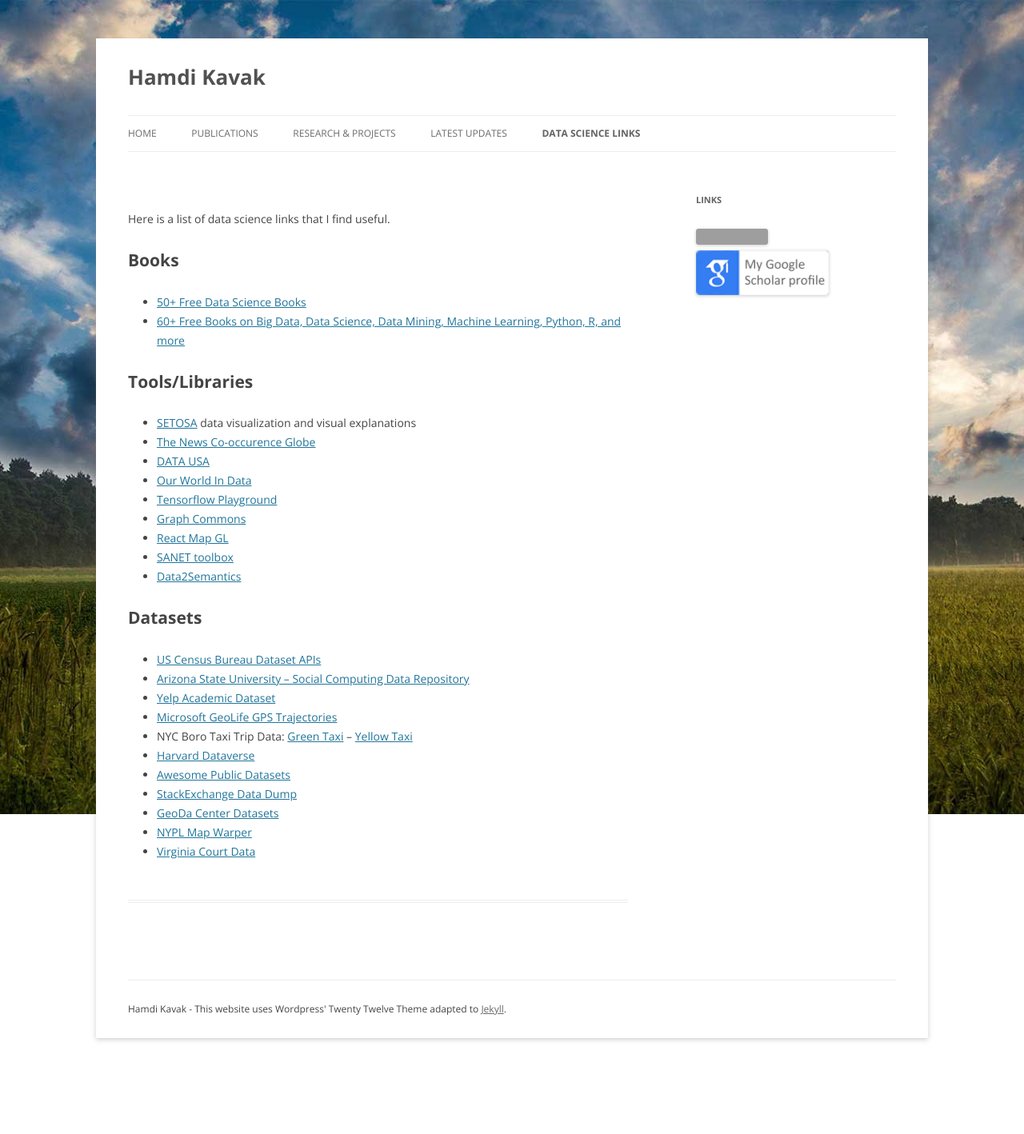
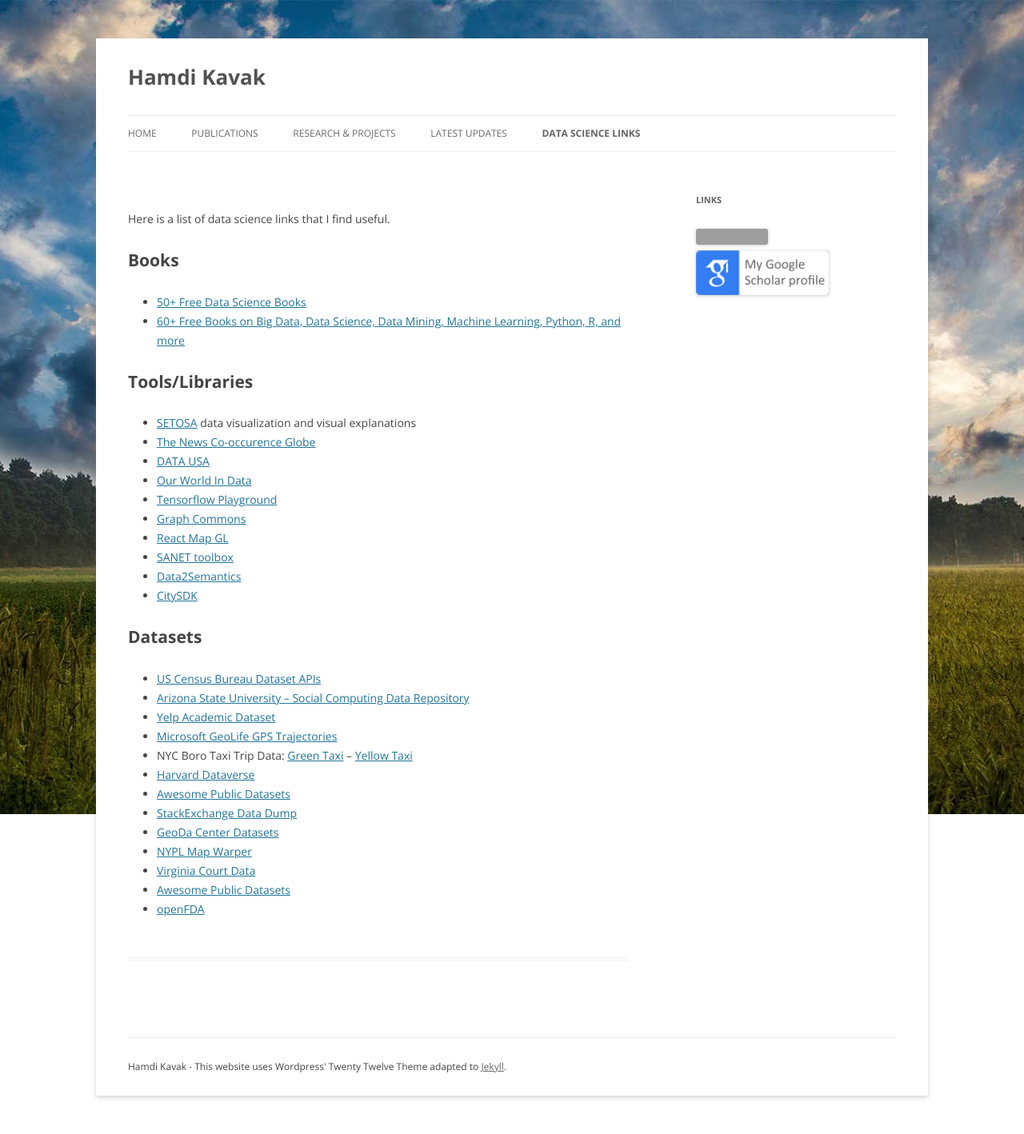
Before and after one commit to hamdikavak/hamdikavak.github.io, a Jekyll site: the page built from datasets/index.html, in a window 1280 px wide. Shown: the whole page at 80% size. Built offline with Jekyll 4.4.1, drawn with Linux system fonts in a browser that asks for light colours; nearby versions of some CDN libraries; library files that are not in the unit come from our copies; before the commit the page ends 1346 px from its top, so only the background shows below that; grey boxes are pictures that could not be loaded.

Commit message:
Update index.html

```diff
--- a/datasets/index.html
+++ b/datasets/index.html
@@ -23,6 +23,8 @@ current_page_datasets: current_page_item
 	<li><a href="https://github.com/uber/react-map-gl/">React Map GL</a></li>
 	<li><a href="http://sanet.csis.u-tokyo.ac.jp/">SANET toolbox</a></li>
 	<li><a href="https://github.com/Data2Semantics/">Data2Semantics</a></li>
+	<li><a href="https://github.com/uscensusbureau/citysdk">CitySDK</a></li>
+
 </ul>
 <h1>Datasets</h1>
 <ul>
@@ -37,6 +39,7 @@ current_page_datasets: current_page_item
 	<li><a href="https://geodacenter.asu.edu/datalist">GeoDa Center Datasets</a></li>
 	<li><a href="http://maps.nypl.org/warper/">NYPL Map Warper</a></li>
 	<li><a href="http://virginiacourtdata.org/">Virginia Court Data</a></li>
-
+	<li><a href="https://github.com/caesar0301/awesome-public-datasets">Awesome Public Datasets</a></li>
+	<li><a href="https://github.com/FDA/openfda">openFDA</a></li>
 
 </ul>
```
